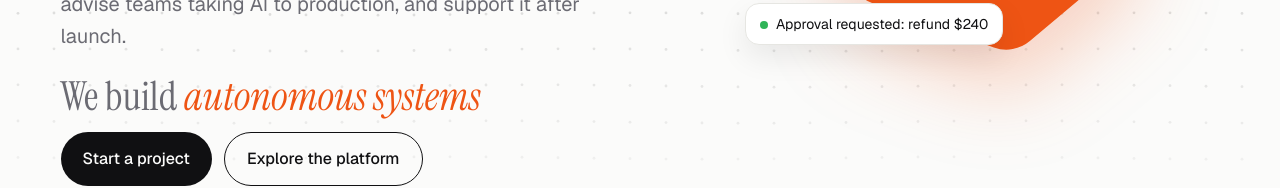
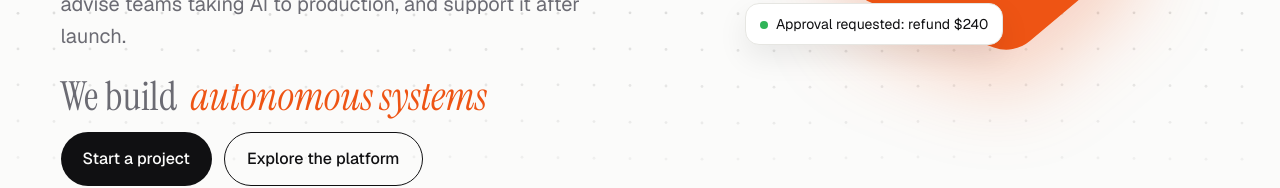
Before and after one commit to AyanShah17/Lutic-UI, a Next.js app: page / in a window 1280 px wide. Shown: the part 544-732 px from the top of the page. Built offline with nearby package versions, Linux system fonts and the light colour scheme; no server answers.

Commit message:
Add subtle spacing between hero prefix and rotating text

```diff
--- a/app/globals.css
+++ b/app/globals.css
@@ -105,7 +105,7 @@ footer .wrap>div:nth-child(2){display:flex;flex-wrap:wrap;gap:8px 20px}footer a{
 .bw{height:10px;border-radius:5px;background:var(--soft);overflow:hidden;margin-top:6px}.bw:after{content:'';display:block;height:100%;width:var(--w);background:var(--ink);border-radius:5px;animation:gr 1.1s cubic-bezier(.2,.7,.2,1) both;animation-delay:var(--d)}
 
 [data-view=home]{position:relative}#kg{position:absolute;left:0;top:0;width:100%;height:100vh;z-index:0;-webkit-mask-image:linear-gradient(#000 55%,transparent);mask-image:linear-gradient(#000 55%,transparent)}.hero{position:relative;z-index:1}
-.rot{font-family:'Instrument Serif',serif;font-size:clamp(28px,3.2vw,40px);margin:0 0 10px;line-height:1.3;color:var(--mut)}.rot b{font-weight:400;font-style:italic;color:var(--or);display:inline-block;transition:opacity .38s,filter .38s,transform .38s}.rot b.o{opacity:0;filter:blur(8px);transform:translateY(-8px)}
+.rot{font-family:'Instrument Serif',serif;font-size:clamp(28px,3.2vw,40px);margin:0 0 10px;line-height:1.3;color:var(--mut)}.rot b{font-weight:400;font-style:italic;color:var(--or);display:inline-block;margin-inline-start:.16em;transition:opacity .38s,filter .38s,transform .38s}.rot b.o{opacity:0;filter:blur(8px);transform:translateY(-8px)}
 .gal{display:grid;grid-template-columns:repeat(3,minmax(0,1fr));gap:16px;margin-top:40px}
 .gp{min-width:0;min-height:245px;border-radius:26px;background:var(--card);border:1px solid var(--line);padding:clamp(20px,2.4vw,30px);display:flex;flex-direction:column;gap:10px;transition:transform .25s cubic-bezier(.2,.7,.2,1),background .25s,color .25s,border-color .25s;position:relative}
 .gp:hover,.gp:focus-visible{background:var(--ink);color:var(--bg);border-color:var(--ink);transform:translateY(-4px)}
```
